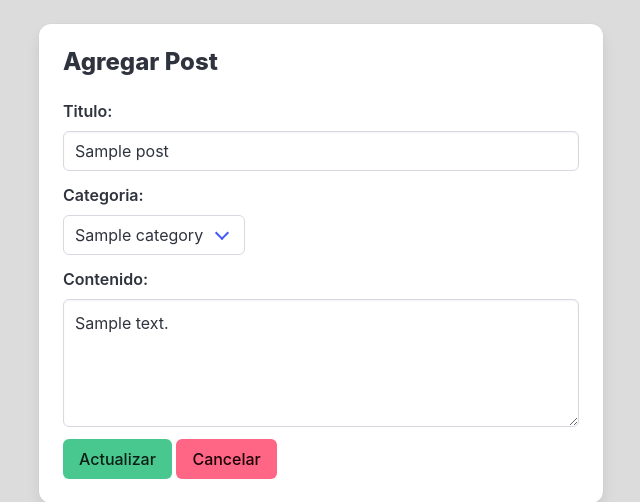
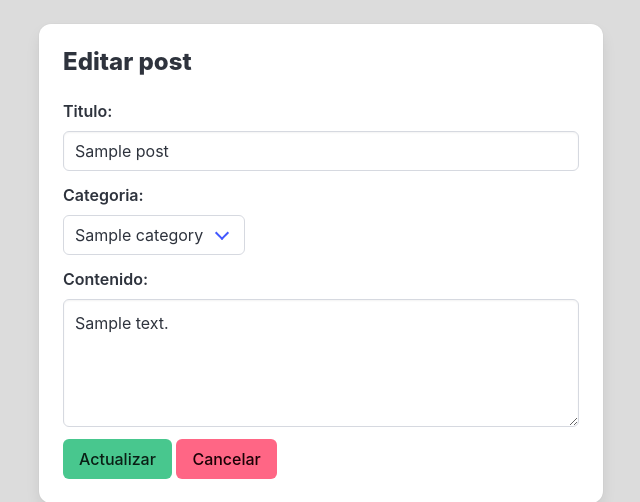
Before and after one commit to Gemalopez15/EX_U2_21590305, a Flask app: page /post/update/1 in a window 1280 px wide. Shown: the part 104-606 px from the top of the page, without its empty margins (319-959 px from the left). Run offline with Flask 3, Linux system fonts and the light colour scheme; tables that the repository leaves empty hold one stand-in row (values such as "Sample post"); some libraries are stand-ins or nearby versions.

Commit message:
Detalles

```diff
--- a/templates/update_post.html
+++ b/templates/update_post.html
@@ -7,7 +7,7 @@
             <div class="card-content">
                 <div class="media">
                     <div class="media-content">
-                        <p class="title is-4">Agregar Post</p>
+                        <p class="title is-4">Editar post</p>
                     </div>
                 </div>
                 <div class="content">
```
